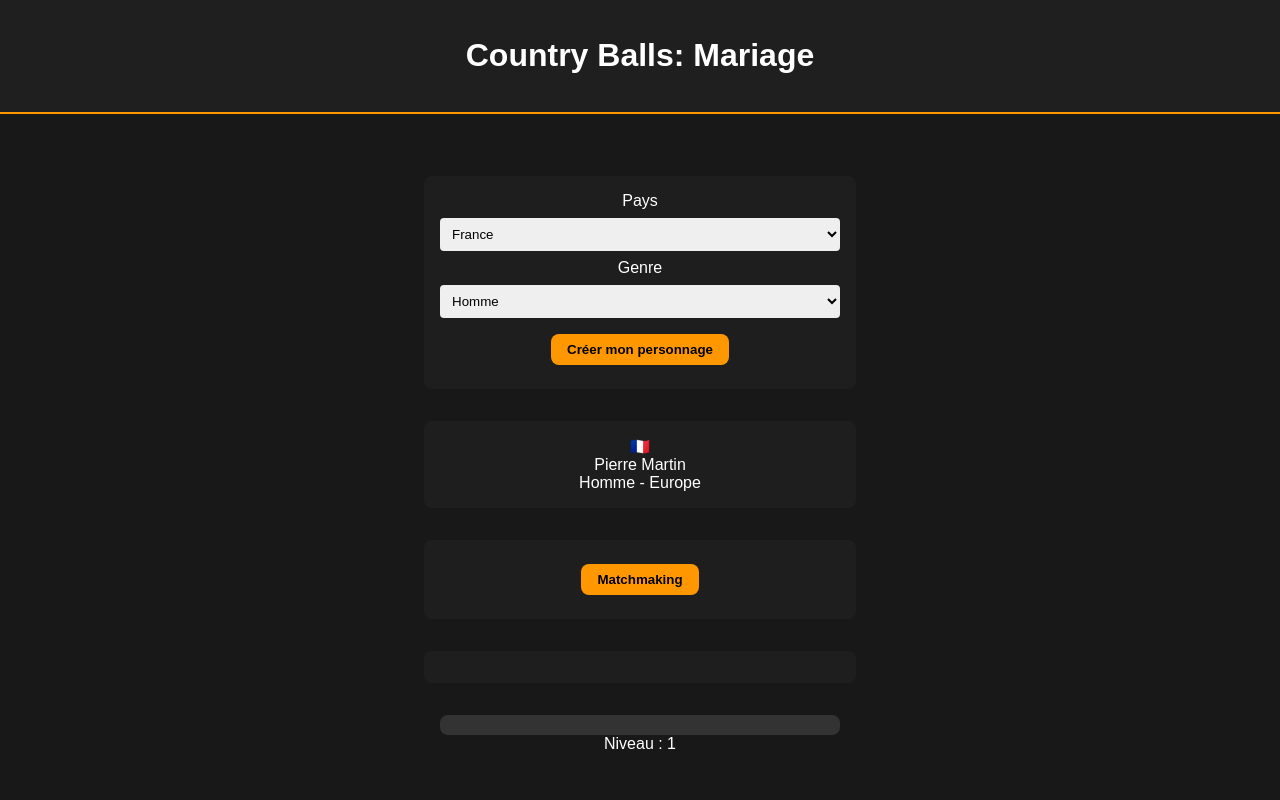
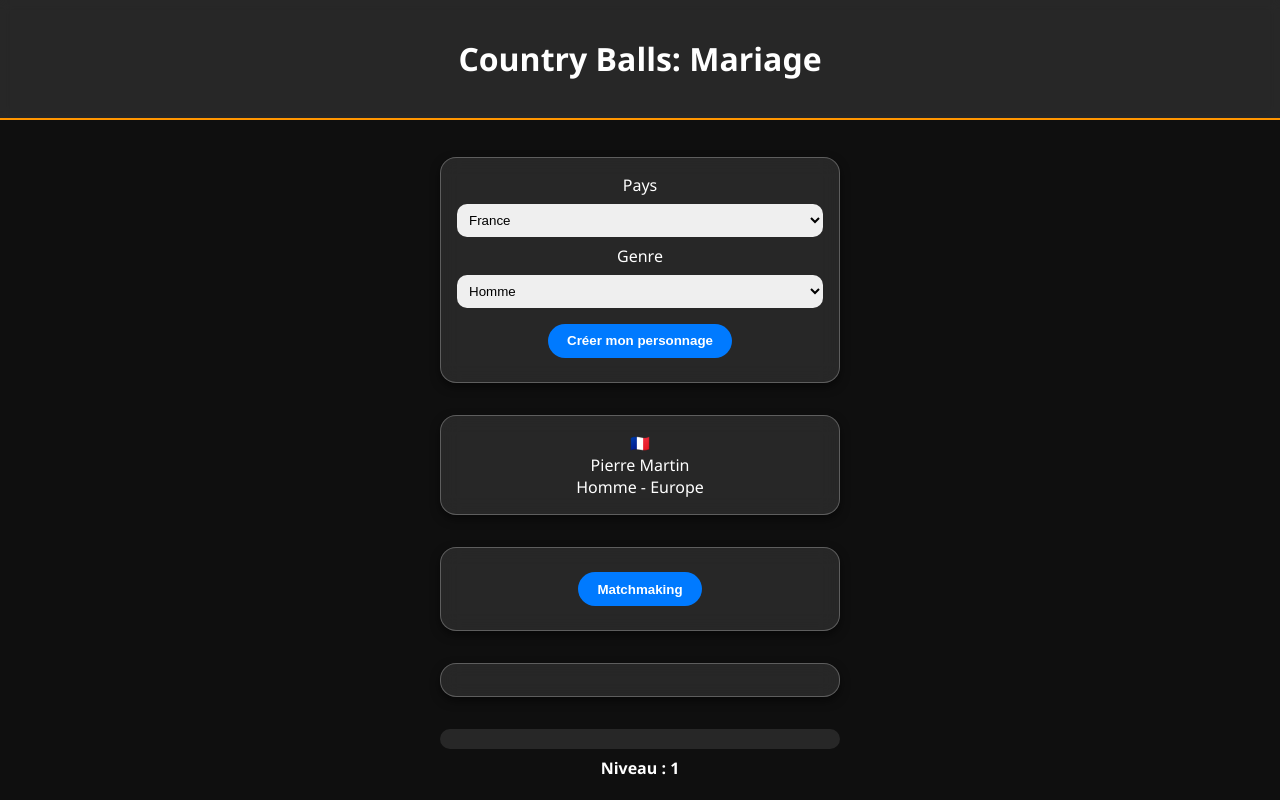
Before and after one commit to realStarYAM/Country-Balls-Mariage, a plain HTML site: page index.html in a window 1280 px wide. Both pictures are taken after a click on the button "Créer mon personnage". Drawn offline with Linux system fonts and the light colour scheme.

Commit message:
Modernize UI with Aero Glass design

```diff
--- a/index.html
+++ b/index.html
@@ -24,7 +24,7 @@
       <button id="matchBtn">Matchmaking</button>
     </div>
     <div id="partner" class="card hidden"></div>
-    <div id="result"></div>
+    <div id="result" class="toast"></div>
     <div id="xpBar" class="xp"><div id="xpFill"></div></div>
     <div id="level">Niveau : 1</div>
   </main>
--- a/script.js
+++ b/script.js
@@ -57,6 +57,18 @@ let xp=0;
 const XP_PER_LEVEL=50;
 const XP_GAIN=10;
 
+function pop(el){
+  el.classList.add('pop');
+  setTimeout(()=>el.classList.remove('pop'),300);
+}
+
+function showToast(msg){
+  resultDiv.textContent=msg;
+  resultDiv.classList.add('show');
+  pop(resultDiv);
+  setTimeout(()=>resultDiv.classList.remove('show'),2500);
+}
+
 function flagEmoji(code){
   const base=0x1F1E6;
   return String.fromCodePoint(...code.split('').map(c=>base+c.charCodeAt(0)-65));
@@ -82,6 +94,7 @@ function displayCharacter(el,p){
   el.innerHTML=`<div>${flagEmoji(p.code)}</div><div>${p.first} ${p.last}</div>`+
     `<div>${p.gender==='male'?'Homme':'Femme'} - ${p.origin}</div>`;
   el.classList.remove('hidden');
+  pop(el);
 }
 
 createBtn.addEventListener('click',()=>{
@@ -95,7 +108,7 @@ createBtn.addEventListener('click',()=>{
   characterDiv.dataset.player=JSON.stringify(player);
   matchDiv.classList.remove('hidden');
   partnerDiv.classList.add('hidden');
-  resultDiv.textContent='';
+  resultDiv.classList.remove('show');
 });
 
 matchBtn.addEventListener('click',()=>{
@@ -109,14 +122,15 @@ matchBtn.addEventListener('click',()=>{
   partnerDiv.innerHTML='';
   const marryBtn=document.createElement('button');
   marryBtn.textContent='Se marier';
+  marryBtn.classList.add('orange');
   displayCharacter(partnerDiv,partner);
   partnerDiv.appendChild(marryBtn);
   partnerDiv.classList.remove('hidden');
   marryBtn.onclick=()=>{
     xp+=XP_GAIN;
     updateXP();
-    resultDiv.textContent=`Mariage réussi avec ${partner.first} ${partner.last} (${partner.name}) ! +${XP_GAIN} XP`;
     partnerDiv.classList.add('hidden');
+    showToast(`Mariage réussi avec ${partner.first} ${partner.last} (${partner.name}) ! +${XP_GAIN} XP`);
   };
 });
 
--- a/style.css
+++ b/style.css
@@ -1,18 +1,27 @@
+:root{
+  --accent-blue:#007aff;
+  --accent-orange:#ff9500;
+  --glass-bg:rgba(255,255,255,0.1);
+  --glass-border:rgba(255,255,255,0.25);
+  --text-color:#fff;
+  --bg-color:#0f0f0f;
+}
+*{box-sizing:border-box}
 body{
   margin:0;
-  font-family:Arial,Helvetica,sans-serif;
-  background:#181818;
-  color:#fff;
+  font-family:"Segoe UI","Helvetica Neue",sans-serif;
+  background:var(--bg-color);
+  color:var(--text-color);
   display:flex;
   flex-direction:column;
   min-height:100vh;
 }
 header{
-  background:#1f1f1f;
-  color:#fff;
   text-align:center;
   padding:1rem;
-  border-bottom:2px solid #ff9800;
+  border-bottom:2px solid var(--accent-orange);
+  backdrop-filter:blur(6px);
+  background:var(--glass-bg);
 }
 main{
   flex:1;
@@ -24,19 +33,25 @@ main{
 }
 .hidden{display:none}
 button{
-  background:#ff9800;
-  color:#000;
+  background:var(--accent-blue);
+  color:#fff;
   border:none;
-  padding:0.5rem 1rem;
-  border-radius:8px;
+  padding:0.6rem 1.2rem;
+  border-radius:20px;
   cursor:pointer;
   margin:0.5rem;
-  font-weight:bold;
+  font-weight:600;
+  transition:background .3s,transform .2s;
 }
-button:hover{background:#ffa733}
+button.orange{background:var(--accent-orange)}
+button:hover{filter:brightness(1.1)}
+button:active{transform:scale(0.95)}
 .card{
-  background:#1e1e1e;
-  border-radius:8px;
+  backdrop-filter:blur(10px);
+  background:var(--glass-bg);
+  border:1px solid var(--glass-border);
+  box-shadow:0 4px 10px rgba(0,0,0,0.5);
+  border-radius:16px;
   padding:1rem;
   margin:1rem 0;
   width:100%;
@@ -44,28 +59,51 @@ button:hover{background:#ffa733}
   display:flex;
   flex-direction:column;
   align-items:center;
+  transition:transform .3s;
 }
 select,input{
   padding:0.5rem;
-  border-radius:4px;
+  border-radius:10px;
   border:none;
   margin:0.5rem 0;
   width:100%;
 }
 .xp{
-  background:#333;
-  border-radius:8px;
+  background:rgba(255,255,255,0.1);
+  border-radius:10px;
   width:100%;
   max-width:400px;
   height:20px;
+  overflow:hidden;
   margin-top:1rem;
 }
 #xpFill{
-  background:#4caf50;
+  background:linear-gradient(to right,var(--accent-blue),var(--accent-orange));
   height:100%;
   width:0;
-  border-radius:8px;
+  border-radius:10px;
+  transition:width .5s;
 }
+#level{margin-top:.5rem;font-weight:600}
+.toast{
+  position:fixed;
+  bottom:1rem;
+  left:50%;
+  transform:translateX(-50%);
+  padding:0.8rem 1.2rem;
+  background:var(--glass-bg);
+  backdrop-filter:blur(6px);
+  border:1px solid var(--glass-border);
+  border-radius:20px;
+  box-shadow:0 4px 10px rgba(0,0,0,0.5);
+  opacity:0;
+  pointer-events:none;
+  transition:opacity .3s;
+  color:var(--text-color);
+}
+.toast.show{opacity:1}
+@keyframes pop{from{transform:scale(0.95)}to{transform:scale(1)}}
+.pop{animation:pop .3s}
 @media(max-width:600px){
   .card{max-width:90%}
 }
```
